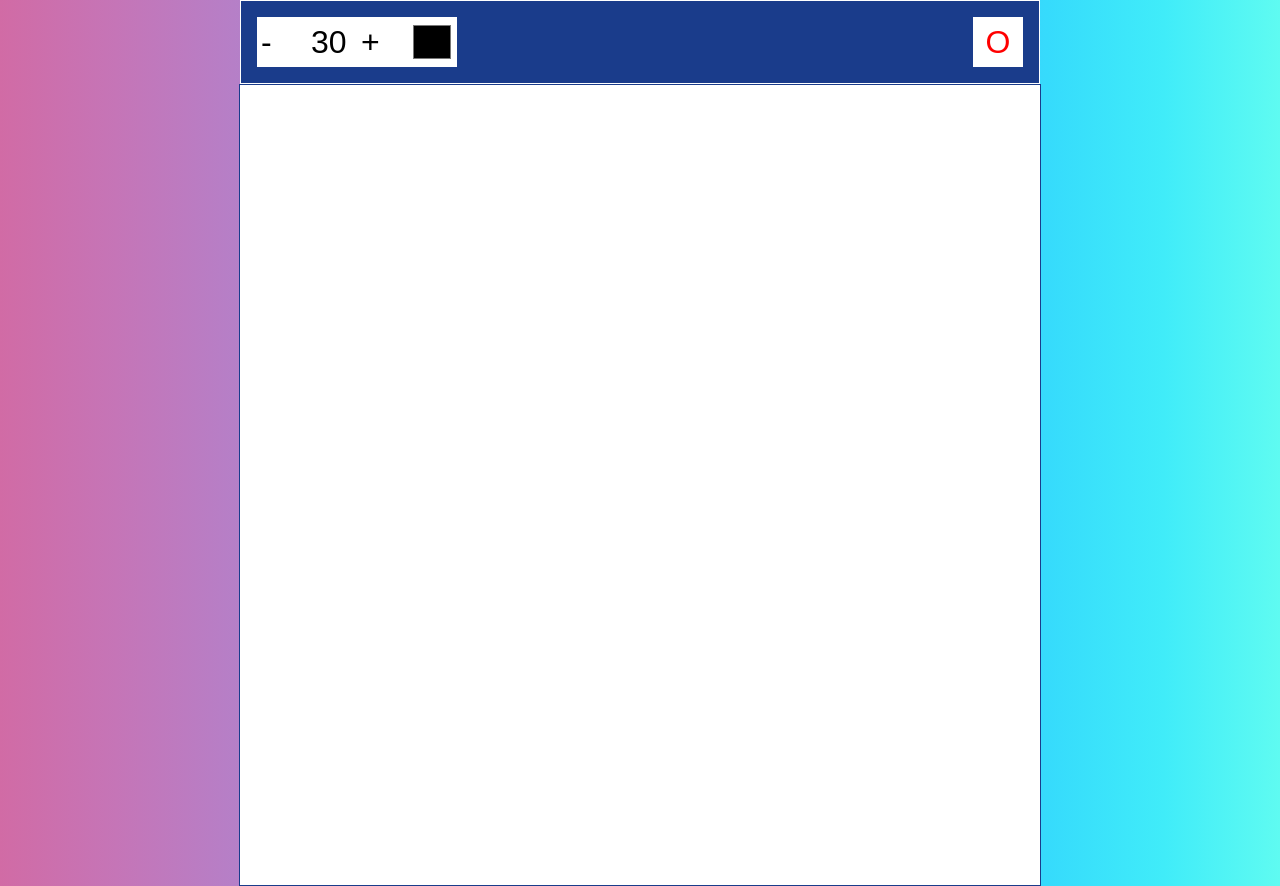
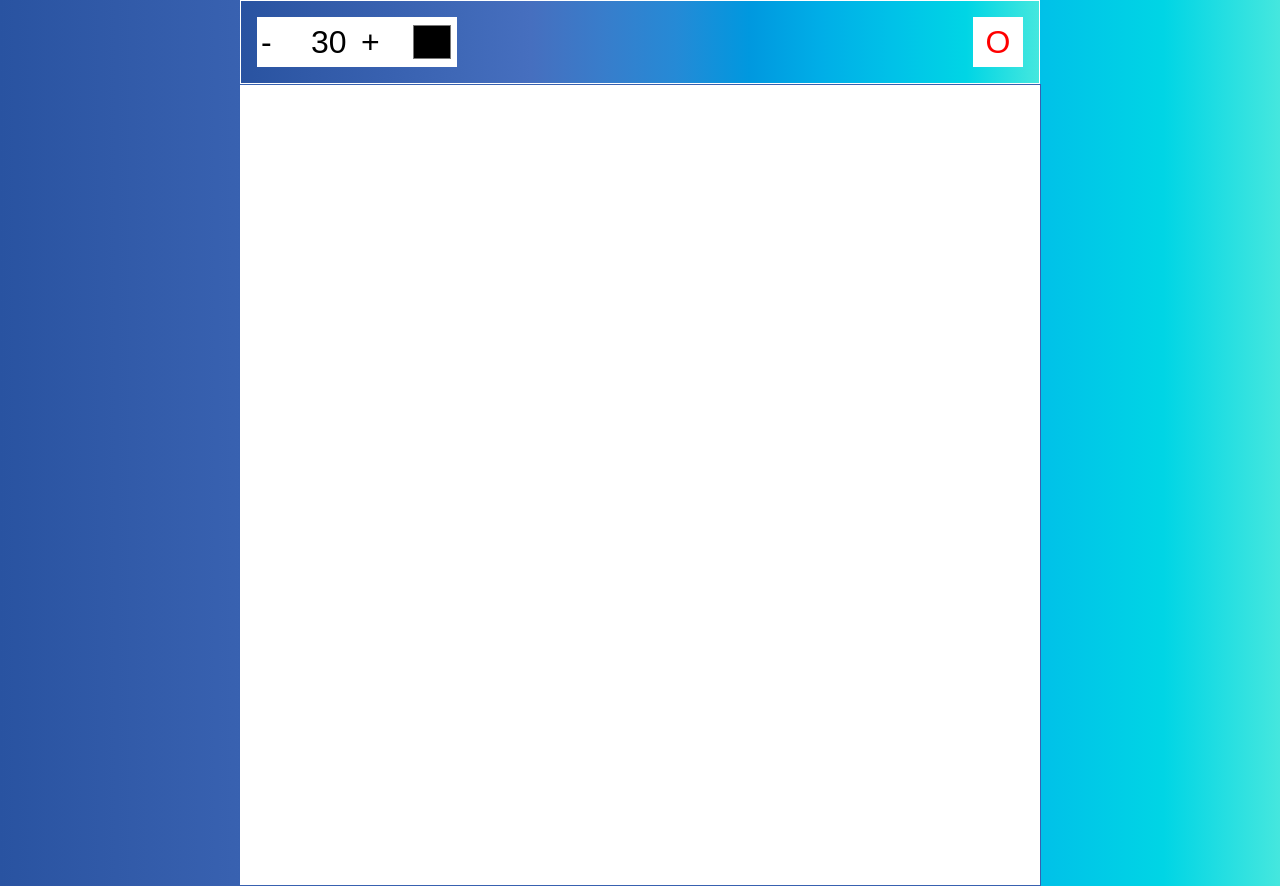
Before and after one commit to RicaJerry/draw_js, a plain HTML site: page index.html in a window 1280 px wide. Drawn offline with Linux system fonts and the light colour scheme.

Commit message:
finished with gradient color

```diff
--- a/style.css
+++ b/style.css
@@ -1,7 +1,7 @@
 *{box-sizing: border-box;}
 
 body{
-    background-image: linear-gradient(to right, #d16ba5, #c575b7, #b67fc7, #a58ad2, #9393da, #839fe5, #71aced, #5fb7f2, #47c9fa, #36dbfc, #40ecf9, #5ffbf1);
+    background-image: linear-gradient(to right, #2953a1, #315aa8, #3861b0, #3f68b7, #466fbf, #387dcb, #258ad6, #0098df, #00aee7, #00c2e8, #00d5e5, #45e7de);
     display: flex;
     align-items: center;
     flex-direction: column;
@@ -12,13 +12,12 @@ body{
 }
 
 canvas {
-    border: 1px solid rgb(26, 60, 139);
+    border: 1px solid #3861b0;
     background-color: #ffffff;
 }
 
 .toolbox{
-    background-color: rgb(26, 60, 139);
-    padding: 1rem;
+    background-image: linear-gradient(to right, #2953a1, #315aa8, #3861b0, #3f68b7, #466fbf, #387dcb, #258ad6, #0098df, #00aee7, #00c2e8, #00d5e5, #45e7de);    padding: 1rem;
     border: 1px solid #ffffff;
     display: flex;
     width: 800px;
```
